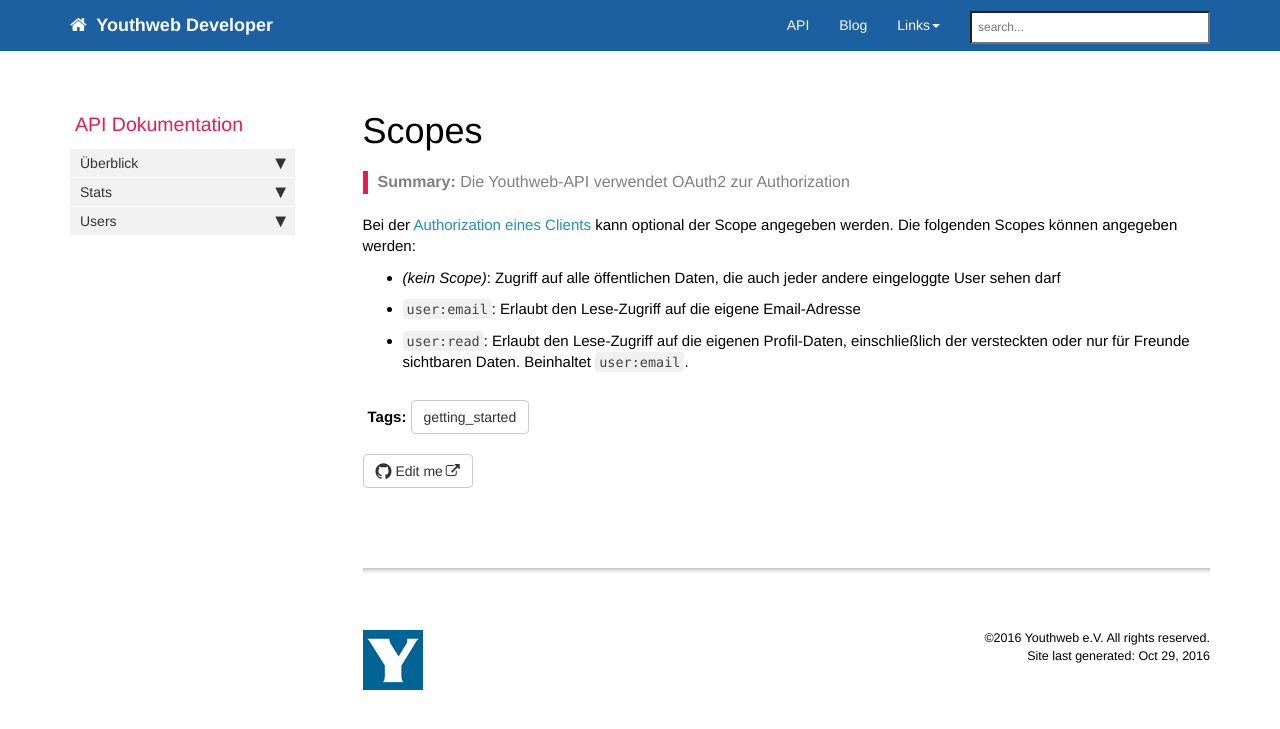
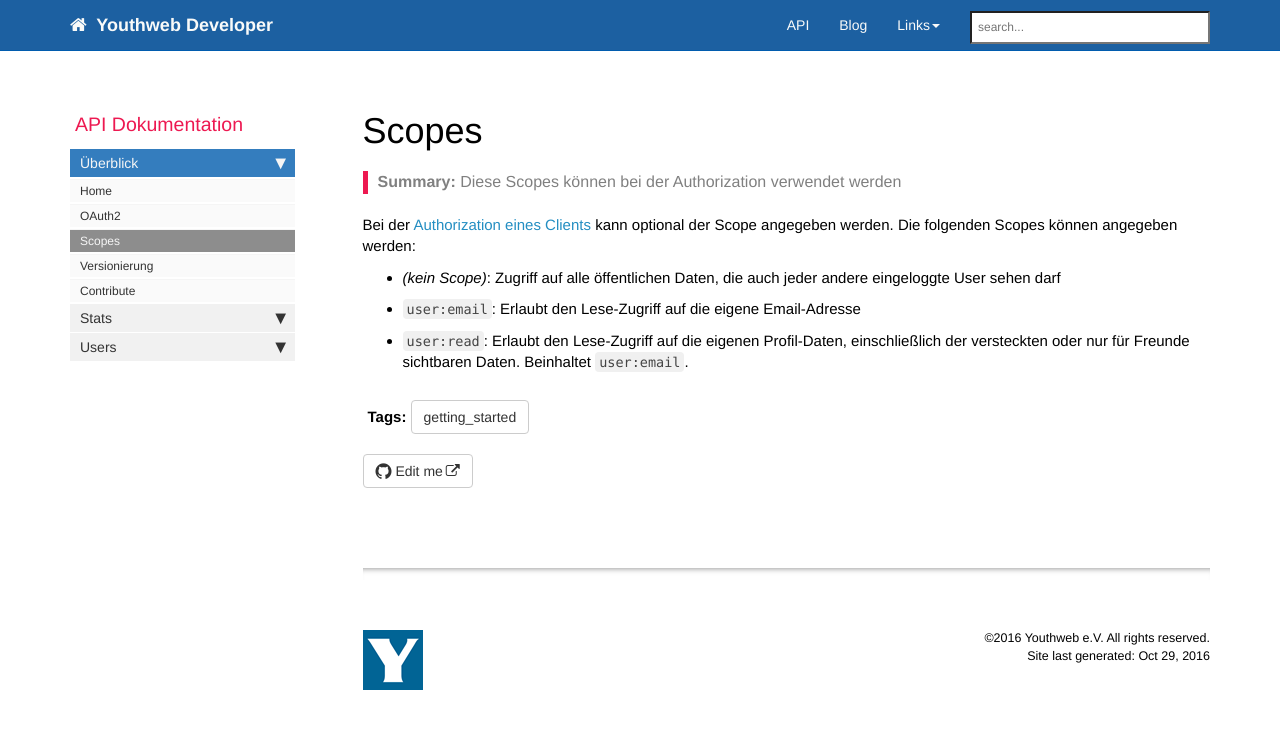
Before and after one commit to youthweb/youthweb-api, a Jekyll site: the page built from docs/pages/api/api_scopes.md, in a window 1280 px wide. Shown: the top 729 px of the page. Built offline with Jekyll 4.4.1, drawn with Linux system fonts in a browser that asks for light colours; nearby versions of some CDN libraries; comment, search, counter and statistics services are not loaded.

Commit message:
Sidebar angepasst

```diff
--- a/docs/_data/sidebars/api_sidebar.yml
+++ b/docs/_data/sidebars/api_sidebar.yml
@@ -17,6 +17,10 @@ entries:
 
     - title: OAuth2
       url: /api_oauth2.html
+      output: web
+
+    - title: Scopes
+      url: /api_scopes.html
       output: web
 
     - title: Versionierung
--- a/docs/pages/api/api_scopes.md
+++ b/docs/pages/api/api_scopes.md
@@ -2,7 +2,7 @@
 title: Scopes
 keywords: Youthweb-API, Oauth2, Scopes
 tags: [getting_started]
-summary: "Die Youthweb-API verwendet OAuth2 zur Authorization"
+summary: "Diese Scopes können bei der Authorization verwendet werden"
 sidebar: api_sidebar
 permalink: api_scopes.html
 folder: api
```
